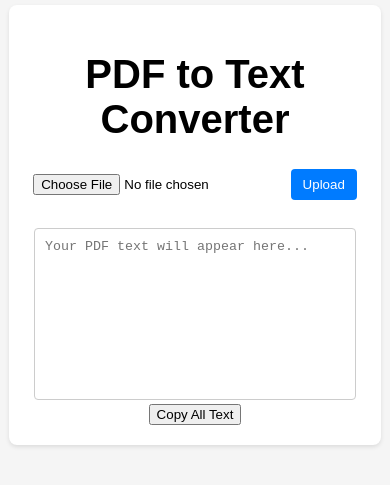
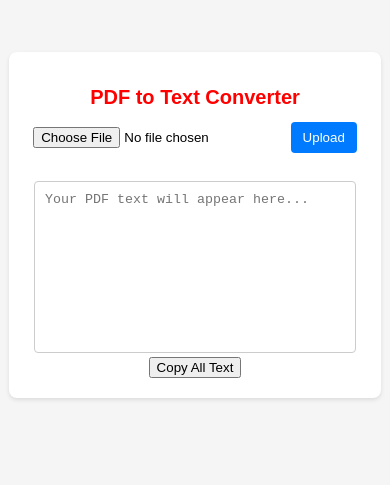
Before and after one commit to cosisaxis/extraction, a website: page public/index.html in a window 390 px wide. Shown: the part 197-682 px from the top of the page. Drawn offline with Linux system fonts and the light colour scheme.

```diff
--- a/public/styles.css
+++ b/public/styles.css
@@ -48,6 +48,7 @@
       width: 85%;
     }
     h1{
-      font-size: 40px;
+      font-size: 20px;
+      color: red;
     }
   }
```
